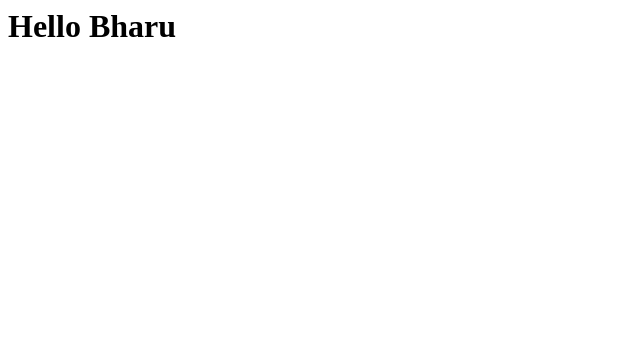
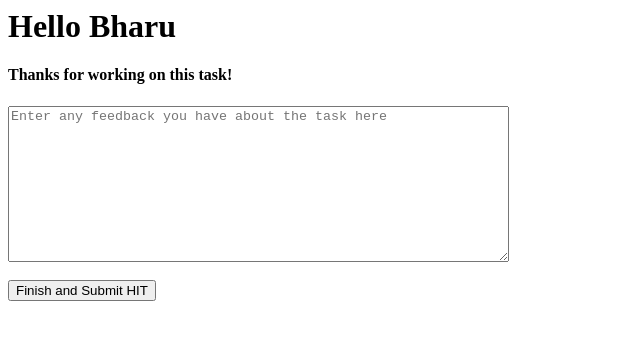
Before and after one commit to Sai-V/Sample1, a plain HTML site: page index.html in a window 1280 px wide. Shown: the whole page, without its empty margins (0-640 px from the left). Drawn offline with Linux system fonts and the light colour scheme.

Commit message:
Update index.html

```diff
--- a/index.html
+++ b/index.html
@@ -1 +1,9 @@
 <h1>Hello Bharu<h1>
+  <h4>Thanks for working on this task!</h4>
+<form id="mturk_form" method="post" action="{{turk_submit_url}}/externalSubmit">
+    <input type="hidden" name="user_id" id="user_id" />
+    <input type="hidden" name="assignmentId" value="{{assignmentId}}" />
+    <textarea name="feedback" rows=10 cols=60 placeholder="Enter any feedback you have about the task here"></textarea>
+    <br /><br />
+    <button class="btn btn-success" type="submit" value="Submit">Finish and Submit HIT</button>
+</form>
```
